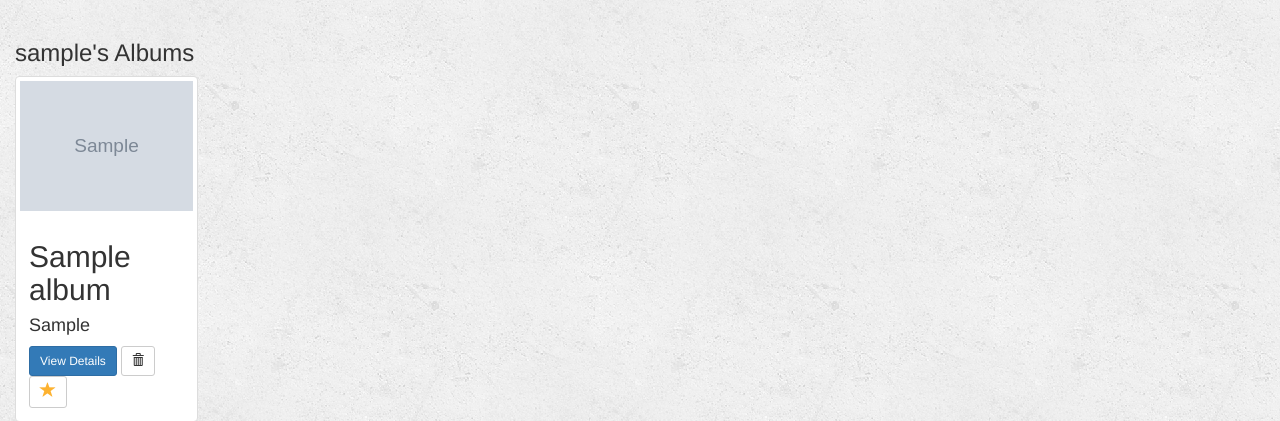
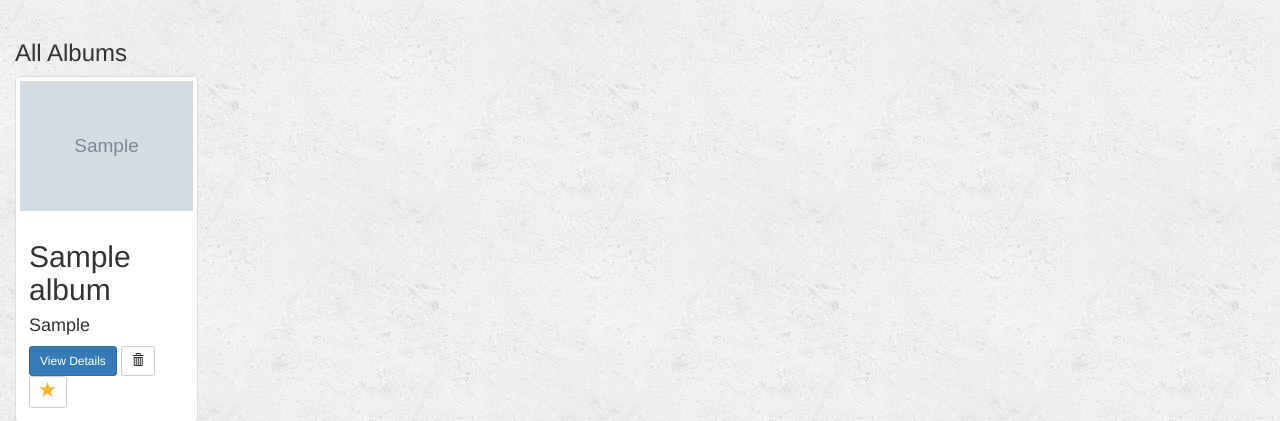
Before and after one commit to buckyroberts/Viberr, a Django app: page /music/ in a window 1280 px wide. Shown: the part 52-473 px from the top of the page. Run offline with Django 3.2, Linux system fonts and the light colour scheme; a user stored in the database is signed in; tables that the repository leaves empty hold one stand-in row (values such as "Sample post"); grey boxes marked "Sample" are stand-in pictures; some libraries are stand-ins or nearby versions.

Commit message:
The index page now shows `All Albums` instead `<User Name>'s albums`

```diff
--- a/templates/music/index.html
+++ b/templates/music/index.html
@@ -7,7 +7,7 @@
     <!-- Albums -->
     <div class="row">
         <div class="col-sm-12">
-            <h3>{{ user.username }}'s Albums</h3>
+            <h3>All Albums</h3>
         </div>
         {% if albums %}
             {% for album in albums %}
```
